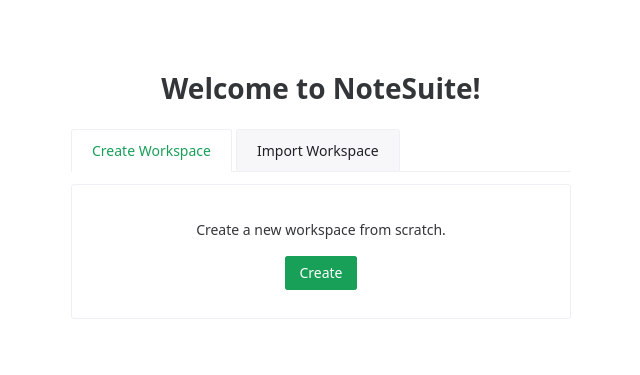
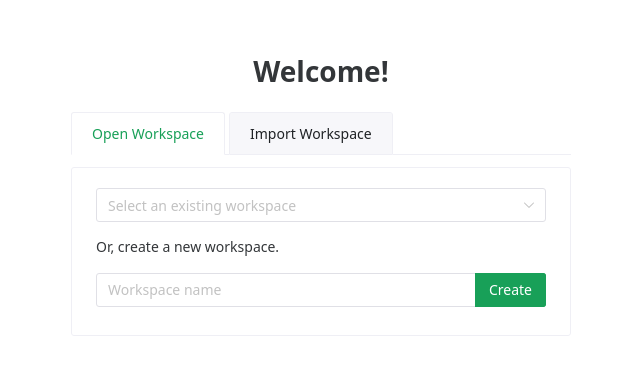
Before and after one commit to toeverything/notesuite, a Vue app in the folder packages/client/: page / in a window 1280 px wide. Shown: the part 217-592 px from the top of the page, without its empty margins (319-959 px from the left). Built offline with nearby package versions, Linux system fonts and the light colour scheme.

Commit message:
feat: ui for open workspace

```diff
--- a/packages/client/index.html
+++ b/packages/client/index.html
@@ -3,7 +3,7 @@
   <head>
     <meta charset="UTF-8" />
     <meta name="viewport" content="width=device-width, initial-scale=1.0" />
-    <title>NoteSuite</title>
+    <title>Note App</title>
   </head>
   <body>
     <div id="app"></div>
--- a/packages/client/src/components/launcher/WorkspaceLauncher.vue
+++ b/packages/client/src/components/launcher/WorkspaceLauncher.vue
@@ -1,24 +1,32 @@
 <template>
   <div class="centered-container">
-    <div class="centered-content">
+    <div>
       <NLayout>
         <NLayoutHeader>
-          <h1>Welcome to NoteSuite!</h1>
+          <h1 class="centered-content">Welcome!</h1>
         </NLayoutHeader>
         <NLayoutContent>
           <NTabs type="card" paneStyle="width: 500px;">
-            <NTabPane name="create" tab="Create Workspace">
+            <NTabPane name="create" tab="Open Workspace">
               <NCard contentStyle="padding-bottom: 28px;">
-                <p>Create a new workspace from scratch.</p>
-                <NButton type="primary">Create</NButton>
+                <NSelect
+                  v-if="options.length > 0"
+                  placeholder="Select an existing workspace"
+                  v-model:value="selected"
+                  :options="options"
+                  @update:value="onSelected"
+                ></NSelect>
+                <p>{{ createWorkspaceMessage }}</p>
+                <NInputGroup>
+                  <NInput placeholder="Workspace name"></NInput>
+                  <NButton type="primary">Create</NButton>
+                </NInputGroup>
               </NCard>
             </NTabPane>
             <NTabPane name="import" tab="Import Workspace">
               <NCard>
                 <NUpload>
-                  <p>
-                    Import a local or remote workspace.
-                  </p>
+                  <p>Import a local workspace.</p>
                   <NButton type="primary">Import</NButton>
                 </NUpload>
               </NCard>
@@ -30,9 +38,13 @@
   </div>
 </template>
 
-<script setup>
+<script setup lang="ts">
+import { computed, ref } from 'vue';
 import {
   NLayout,
+  NInput,
+  NInputGroup,
+  NSelect,
   NLayoutHeader,
   NLayoutContent,
   NCard,
@@ -41,6 +53,22 @@ import {
   NTabs,
   NTabPane,
 } from 'naive-ui';
+
+const selected = ref(null);
+
+const options = [
+  { label: 'My Workspace 1', value: 'foo' },
+  { label: 'My Workspace 2', value: 'bar' },
+];
+
+const createWorkspaceMessage = computed(() => {
+  if (options.length === 0) return 'Create a new workspace.';
+  return 'Or, create a new workspace.';
+});
+
+function onSelected(val: string) {
+  console.log(val);
+}
 </script>
 
 <style>
```
